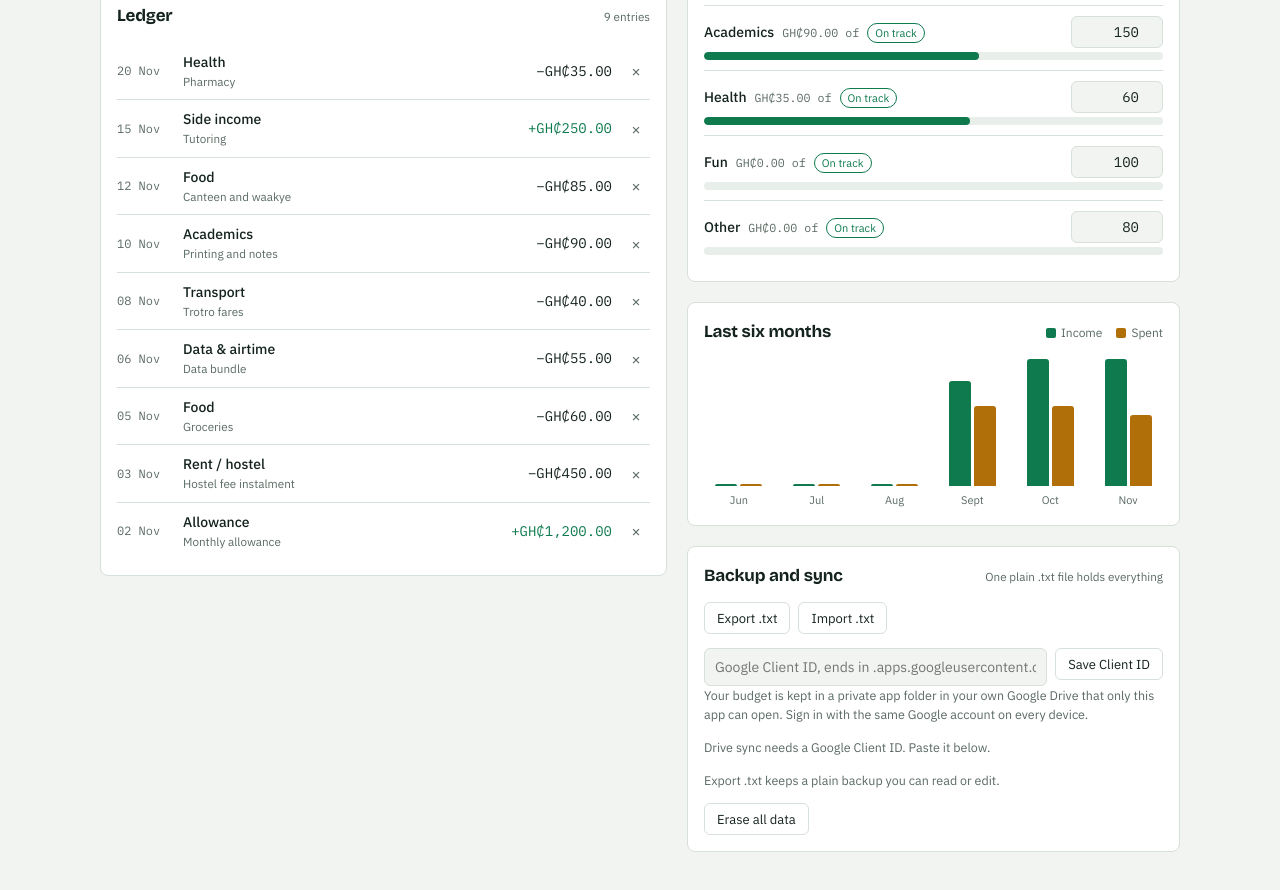
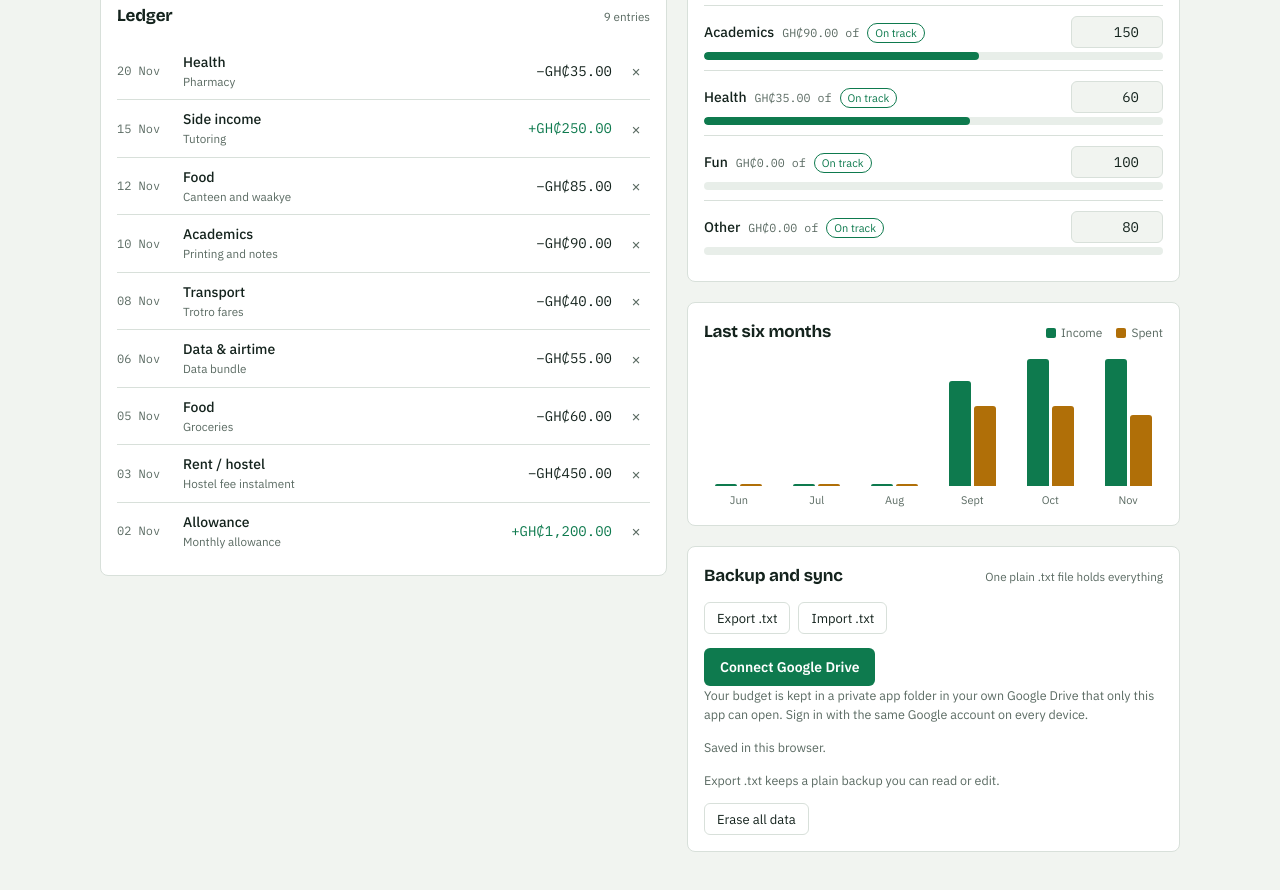
Before and after one commit to pernelluvsya/pocket-ledger, a plain HTML site: page index.html in a window 1280 px wide. Shown: the part 587-1477 px from the top of the page. Drawn offline with nearby package versions, Linux system fonts and the light colour scheme.

Commit message:
Set Google OAuth client ID for Drive sync
Co-Authored-By: Claude Sonnet 5.5 <noreply@anthropic.com>
Claude-Session: https://claude.ai/code/session_015pebgkvwwoMXXs58tsqDKK

```diff
--- a/index.html
+++ b/index.html
@@ -225,7 +225,7 @@ input:focus,select:focus{border-color:var(--accent)}
 
 <script>
 (function(){
-  var GOOGLE_CLIENT_ID=''; // paste your Google OAuth Client ID here, or enter it in the app
+  var GOOGLE_CLIENT_ID='938334089484-qkqkirhc12ff4u2l4atnh0uugbftflsi.apps.googleusercontent.com'; // paste your Google OAuth Client ID here, or enter it in the app
   var KEY='pocket-ledger-v1';
   var EXP=['Food','Transport','Data & airtime','Rent / hostel','Academics','Health','Fun','Other'];
   var INC=['Allowance','Side income','Scholarship','Other income'];
```
